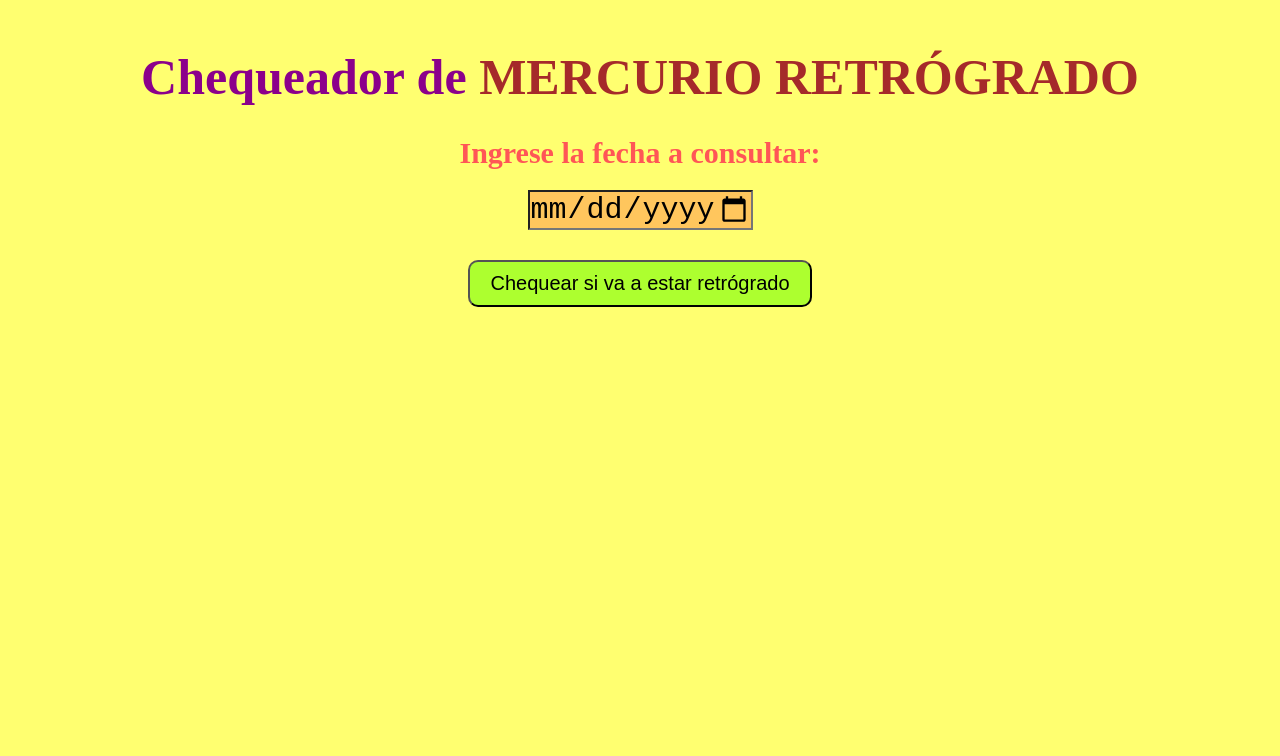
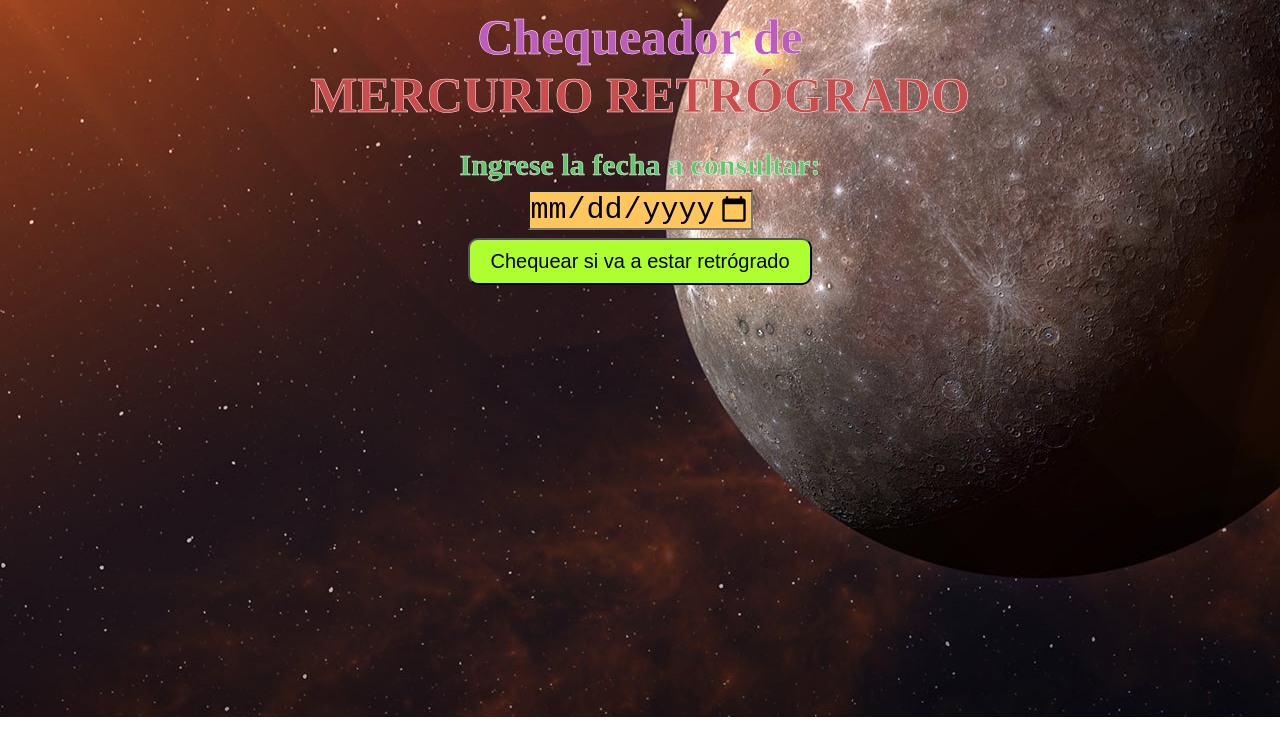
Before and after one commit to arielLevita/mercury-retrograde, a plain HTML site: page index.html in a window 1280 px wide. Drawn offline with Linux system fonts and the light colour scheme.

Commit message:
Segunda versión

```diff
--- a/index.html
+++ b/index.html
@@ -7,7 +7,8 @@
 </head>
 
 <body>
-    <h1>Chequeador de <span>Mercurio retrógrado</span></h1>
+    <h1>Chequeador de</h1>
+    <h1><span>Mercurio retrógrado</span></h1>
 
     <form onsubmit="handleSubmit(event)">
         <div>
--- a/styles.css
+++ b/styles.css
@@ -1,33 +1,44 @@
 * {
-    margin: 10px 0;
     padding: 0;
     box-sizing: border-box;
-    font-size: large;
 }
 
 body {
     display: flex;
     flex-direction: column;
     text-align: center;
-    background-color: rgb(255, 255, 112);
-    padding: 1rem;
+    justify-content: space-between;
+    background: url(./assets/mercurio-retrogrado.jpg);
+    background-repeat: no-repeat;
+    background-position: center;
+    object-fit: cover;
 }
 
 h1 {
     font-size: 50px;
-    color: darkmagenta;
+    color: rgb(190, 91, 190);
+    -webkit-text-stroke: 0.5px white;
+    margin: 0;
 }
 
 span {
-    font-size: 50px;
-    color: brown;
+    color: rgb(202, 76, 76);
     text-transform: uppercase;
 }
 
+form {
+    margin: 1rem 0;
+}
+
+div {
+    margin: 0.5rem 0;
+}
+
 label {
-    color: rgb(255, 86, 86);
+    color: rgb(88, 202, 107);
     font-weight: 600;
     font-size: 30px;
+    -webkit-text-stroke: 0.5px white;
 }
 
 input {
@@ -49,4 +60,5 @@ button {
 #result {
     color: crimson;
     font-size: 40px;
+    -webkit-text-stroke: 0.5px white;
 }
```
Also changed, not shown: assets/mercurio-retrogrado.jpg (added).
